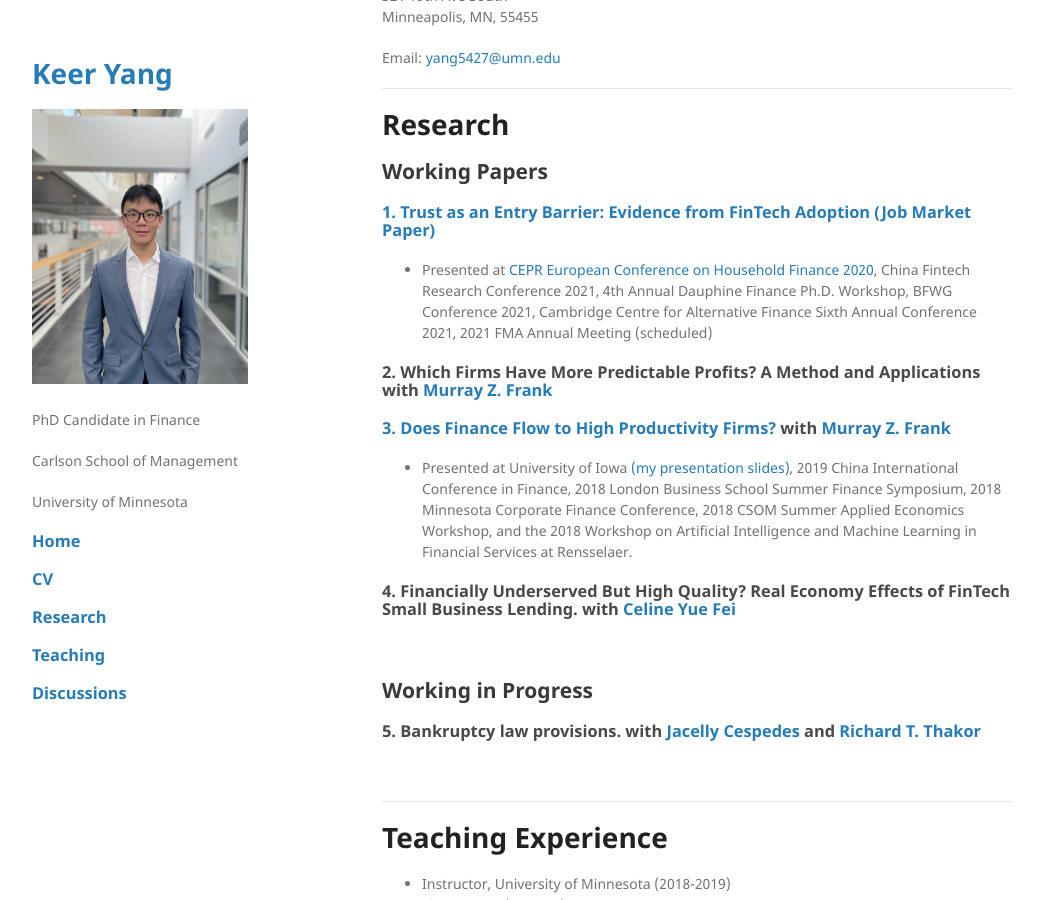
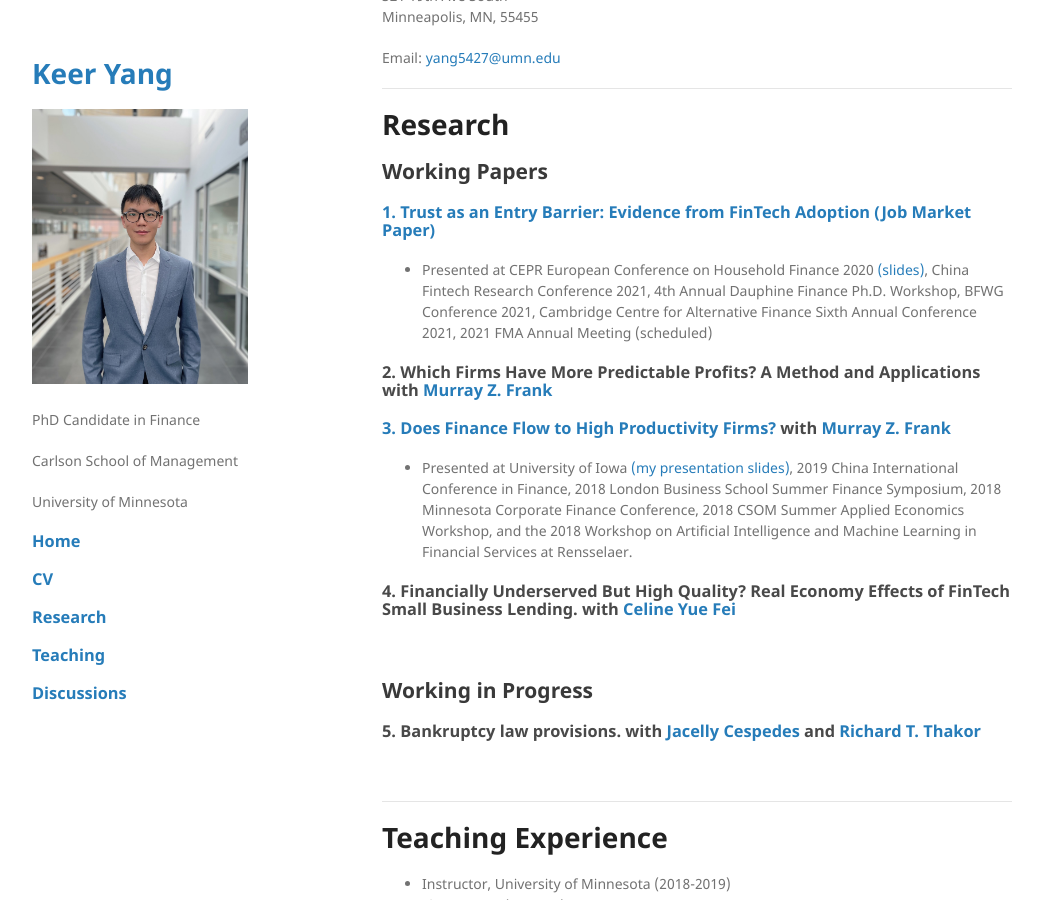
Before and after one commit to keeryang/keeryang.github.io, a Jekyll site: the page built from index.md, in a window 1280 px wide and 900 px high, scrolled down 369 px. Shown: the whole window, without its empty margins (118-1161 px from the left). Built offline with Jekyll 4.4.1, drawn with Linux system fonts in a browser that asks for light colours; the repository's description, which GitHub fills in, is left out; our own code applies the rules of GitHub Pages for plain Markdown files.

Commit message:
Create index.md

```diff
--- a/index.md
+++ b/index.md
@@ -29,7 +29,7 @@ Email: <yang5427@umn.edu>
 ## Working Papers
 
 ### [1. Trust as an Entry Barrier: Evidence from FinTech Adoption (Job Market Paper)](./papers/TrustFinTech_2021June.pdf)
-*   Presented at [CEPR European Conference on Household Finance 2020](https://cepr.org/5749/programme), China Fintech Research Conference 2021, 4th Annual Dauphine Finance Ph.D. Workshop, BFWG Conference 2021, Cambridge Centre for Alternative Finance Sixth Annual Conference 2021, 2021 FMA Annual Meeting (scheduled)
+*   Presented at CEPR European Conference on Household Finance 2020 [(slides)](https://cepr.org/5749/programme), China Fintech Research Conference 2021, 4th Annual Dauphine Finance Ph.D. Workshop, BFWG Conference 2021, Cambridge Centre for Alternative Finance Sixth Annual Conference 2021, 2021 FMA Annual Meeting (scheduled)
 
 ### 2. Which Firms Have More Predictable Profits? A Method and Applications with [Murray Z. Frank](https://mzfrank.github.io/myweb/)
 
```
